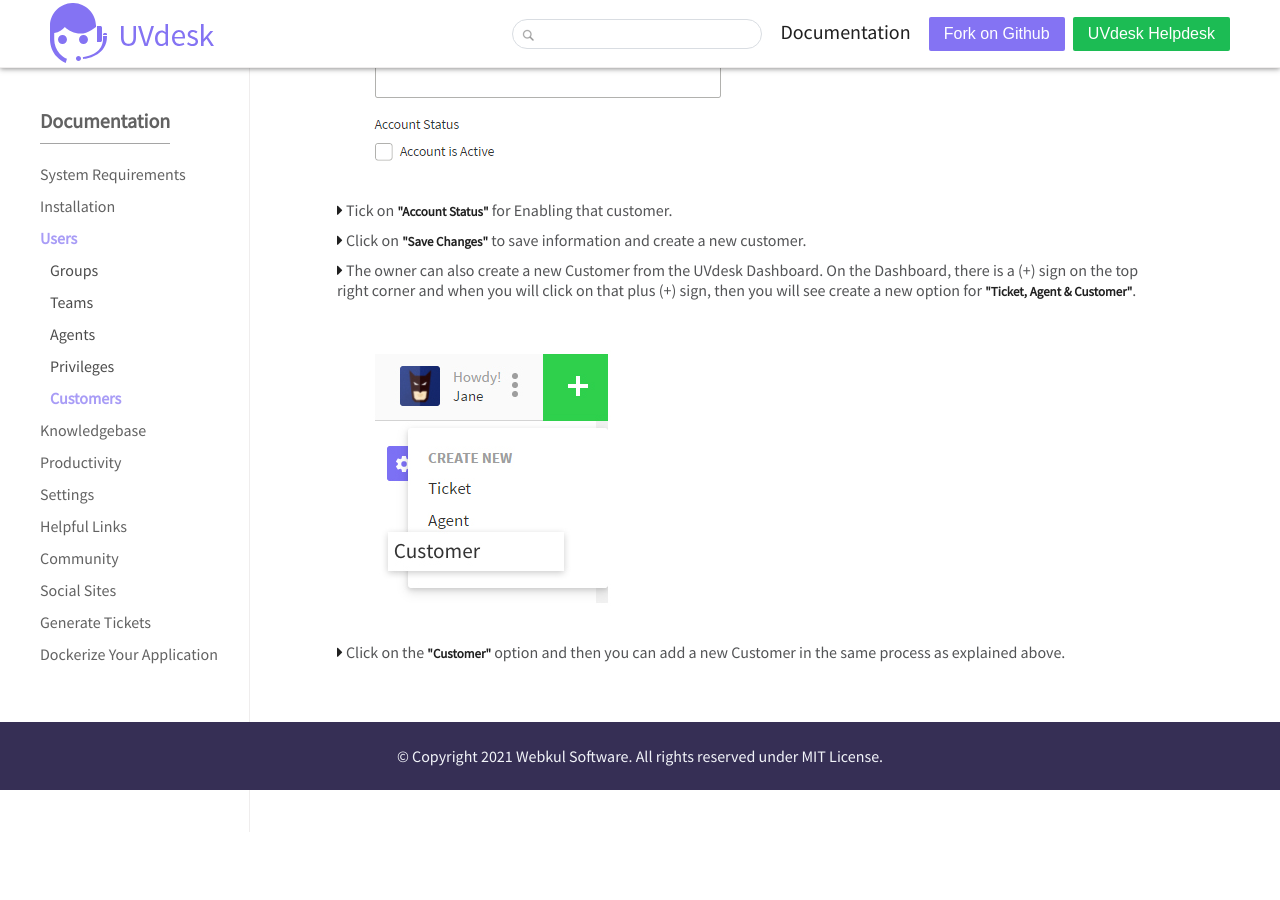
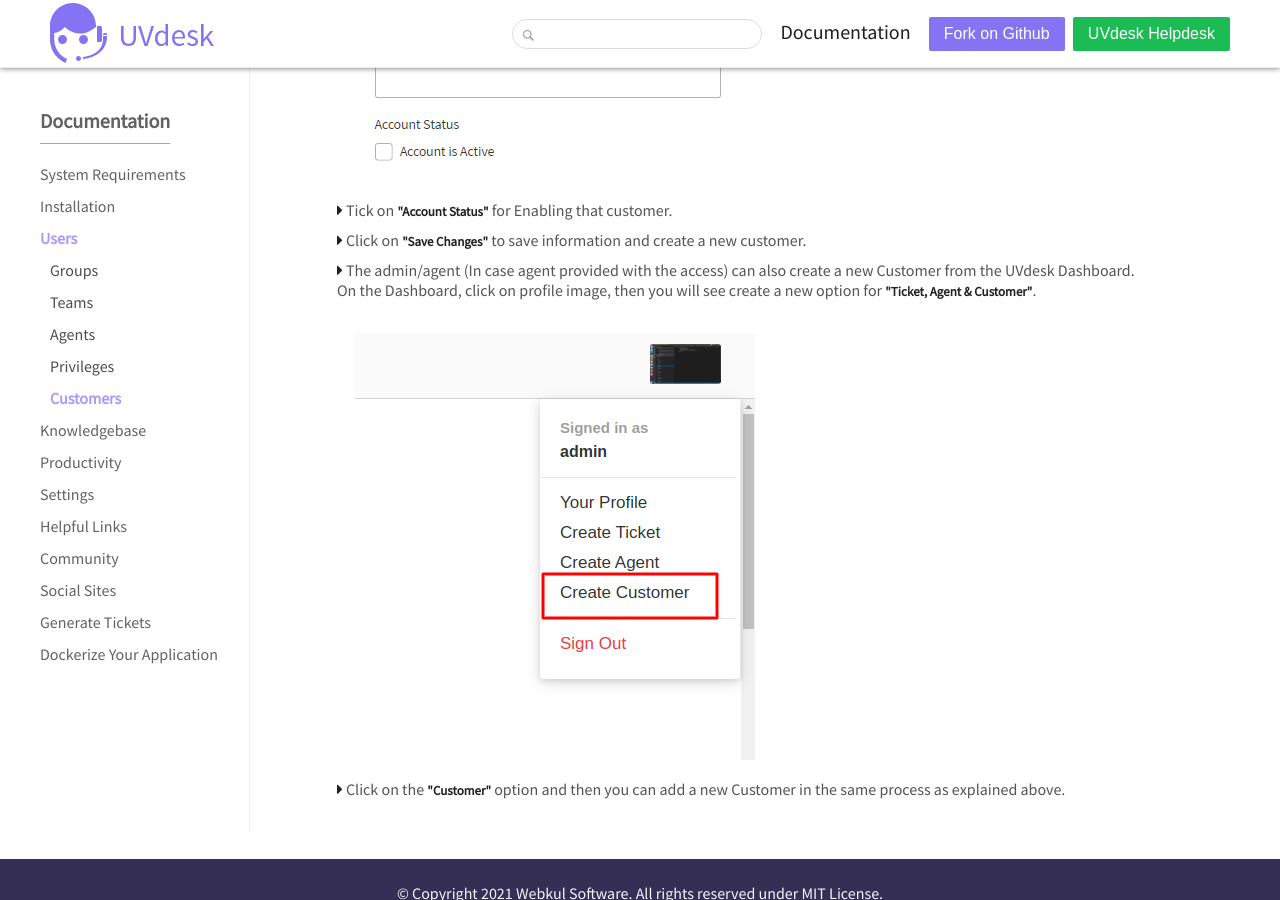
Before and after one commit to uvdesk/uvdesk.github.io, a Jekyll site: the page built from _uvdemo/users/customers.html, in a window 1280 px wide and 900 px high, scrolled down 1117 px. Built offline with Jekyll 4.4.1, drawn with Linux system fonts in a browser that asks for light colours; before the commit the page ends 1907 px from its top, so only the background shows below that.

Commit message:
customer create image and text updated

```diff
--- a/_uvdemo/users/customers.html
+++ b/_uvdemo/users/customers.html
@@ -32,8 +32,8 @@
         <br/>
             <li><i class="fa fa-caret-right"></i> Tick on <b>"Account Status"</b> for Enabling that customer.</li>
             <li><i class="fa fa-caret-right"></i> Click on <b>"Save Changes"</b> to save information and create a new customer.</li>
-            <li><i class="fa fa-caret-right"></i> The owner can also create a new Customer from the UVdesk Dashboard. On the Dashboard, there is a (+) sign on the top right corner and when you will click on that plus (+) sign, then you will see create a new option for <b>"Ticket, Agent & Customer"</b>.</li><br/>
-            <img class='ipsum-logo' src="/assets/images/users/create-new-3.jpg" alt="uvdesk-image">
+            <li><i class="fa fa-caret-right"></i> The admin/agent (In case agent provided with the access) can also create a new Customer from the UVdesk Dashboard. On the Dashboard, click on profile image, then you will see create a new option for <b>"Ticket, Agent & Customer"</b>.</li><br/>
+            <img class='ipsum-logo' src="/assets/images/users/createCustomer.png" alt="uvdesk-image">
             <li><i class="fa fa-caret-right"></i> Click on the <b>"Customer"</b> option and then you can add a new Customer in the same process as explained above.</li>
         </ol>
     </div>
```
Also changed, not shown: assets/images/users/createCustomer.png (added).
